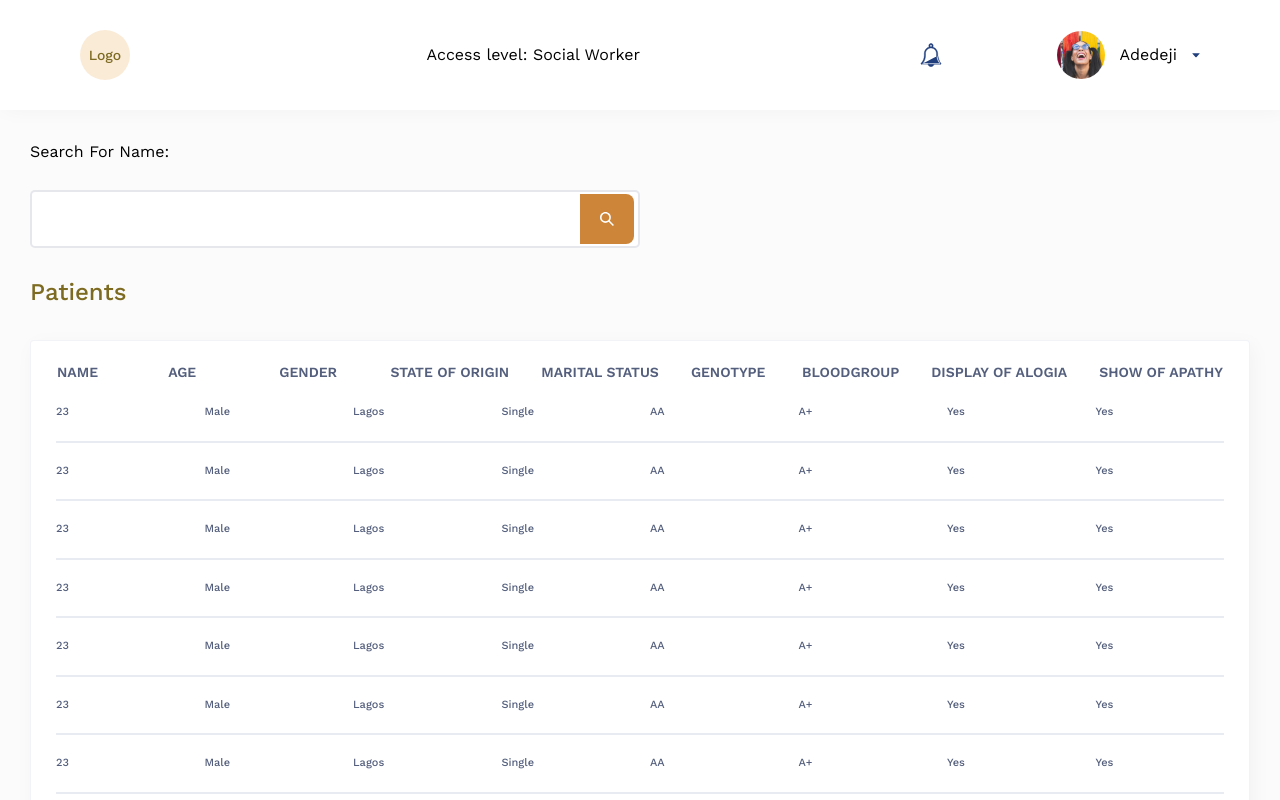
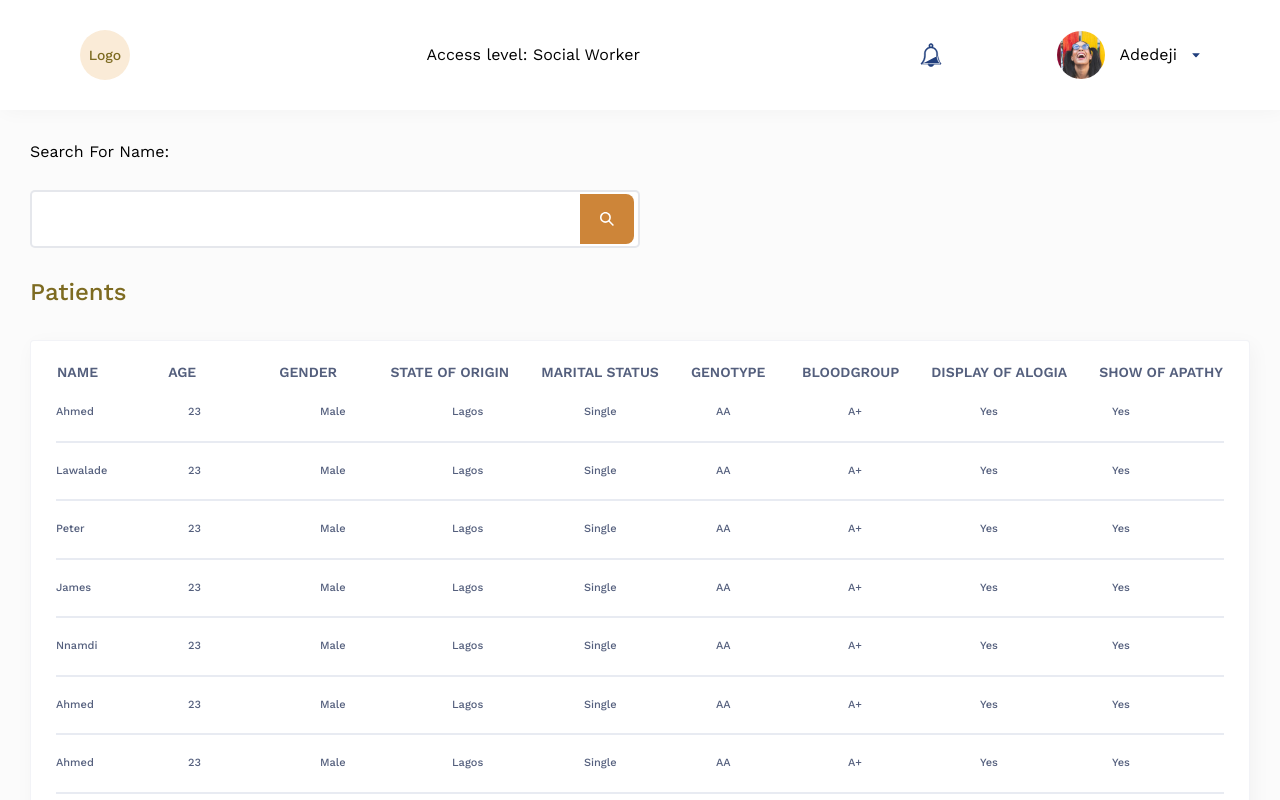
Before and after one commit to Onyelaudochukwuka/authoritative-access, a React (Create React App) app: page /dashboard/users in a window 1280 px wide. Shown: the top 800 px of the page. Built offline with nearby package versions, Linux system fonts and the light colour scheme.

Commit message:
feat: created table

```diff
--- a/src/components/molecules/Table/index.module.css
+++ b/src/components/molecules/Table/index.module.css
@@ -3,6 +3,7 @@
   height: max-content;
   background-color: #fff;
   font-size: 14px;
+  border-collapse: collapse;
   padding: 20px 25px;
   display: flex;
   flex-direction: column;
@@ -50,6 +51,7 @@
   display: flex;
   font-size: 12px;
   flex-direction: column;
+  overflow-x: scroll;
 }
 .Table__footer {
   display: flex;
--- a/src/components/molecules/Table/index.module.scss
+++ b/src/components/molecules/Table/index.module.scss
@@ -4,6 +4,7 @@
   height: max-content;
   background-color: $user-stats;
   font-size: 14px;
+  border-collapse: collapse;
   padding: 20px 25px;
   display: flex;
   flex-direction: column;
@@ -52,6 +53,7 @@
     display: flex;
     font-size: 12px;
     flex-direction: column;
+    overflow-x: scroll;
   }
   &__footer {
     display: flex;
--- a/src/components/molecules/Table/index.tsx
+++ b/src/components/molecules/Table/index.tsx
@@ -1,5 +1,6 @@
 import React, { FC, useState } from 'react';
 
+import { useAppSelector } from '../../../utils/hooks';
 import { TableHeader, TableRow } from '../../atoms';
 
 import style from './index.module.css';
@@ -14,6 +15,9 @@ export interface FilteredQuery {
   status?: string[];
 }
 const Table: FC<ITable> = () => {
+  const search = useAppSelector((state) => state.app.search);
+  // eslint-disable-next-line no-console
+  console.log(search);
   const [rows] = useState<
   {
     id: number;
@@ -27,6 +31,11 @@ const Table: FC<ITable> = () => {
     {
       id: 1,
       data: [
+        {
+          value: 'Name',
+          level: 4,
+          data: 'Ahmed',
+        },
         {
           value: 'Age',
           level: 4,
@@ -93,6 +102,11 @@ const Table: FC<ITable> = () => {
       id: 2,
       data: [
         {
+          value: 'Name',
+          level: 4,
+          data: 'Lawalade',
+        },
+        {
           value: 'Age',
           level: 4,
           data: 23,
@@ -157,6 +171,11 @@ const Table: FC<ITable> = () => {
     {
       id: 3,
       data: [
+        {
+          value: 'Name',
+          level: 4,
+          data: 'Peter',
+        },
         {
           value: 'Age',
           level: 4,
@@ -223,6 +242,11 @@ const Table: FC<ITable> = () => {
       id: 4,
       data: [
         {
+          value: 'Name',
+          level: 4,
+          data: 'James',
+        },
+        {
           value: 'Age',
           level: 4,
           data: 23,
@@ -287,6 +311,11 @@ const Table: FC<ITable> = () => {
     {
       id: 5,
       data: [
+        {
+          value: 'Name',
+          level: 4,
+          data: 'Nnamdi',
+        },
         {
           value: 'Age',
           level: 4,
@@ -353,6 +382,11 @@ const Table: FC<ITable> = () => {
       id: 6,
       data: [
         {
+          value: 'Paul',
+          level: 4,
+          data: 'Ahmed',
+        },
+        {
           value: 'Age',
           level: 4,
           data: 23,
@@ -417,6 +451,11 @@ const Table: FC<ITable> = () => {
     {
       id: 7,
       data: [
+        {
+          value: 'Matthew',
+          level: 4,
+          data: 'Ahmed',
+        },
         {
           value: 'Age',
           level: 4,
@@ -483,6 +522,11 @@ const Table: FC<ITable> = () => {
       id: 8,
       data: [
         {
+          value: 'Chris',
+          level: 4,
+          data: 'Ahmed',
+        },
+        {
           value: 'Age',
           level: 4,
           data: 23,
@@ -547,6 +591,11 @@ const Table: FC<ITable> = () => {
     {
       id: 9,
       data: [
+        {
+          value: 'John',
+          level: 4,
+          data: 'Ahmed',
+        },
         {
           value: 'Age',
           level: 4,
@@ -613,6 +662,11 @@ const Table: FC<ITable> = () => {
       id: 10,
       data: [
         {
+          value: 'Name',
+          level: 4,
+          data: 'Jack',
+        },
+        {
           value: 'Age',
           level: 4,
           data: 23,
@@ -676,10 +730,11 @@ const Table: FC<ITable> = () => {
     },
   ]);
   return (
-    <div className={style.Table}>
+    <table className={style.Table}>
       <TableHeader />
       <div className={style.Table__row}>
-        {rows?.map(({ id, data }: any) => (
+        {rows.filter(({ data }) => data[0].data.toString().toLowerCase()
+          .includes(search.toLowerCase()))?.map(({ id, data }: any) => (
             <TableRow
               key={`tableRow-${id}`}
               {...{
@@ -688,7 +743,7 @@ const Table: FC<ITable> = () => {
             />
         ))}
       </div>
-    </div>
+    </table>
   );
 };
 
```
Also changed, not shown: 1 other file (tests, documents, lock files or other folders). Lines whose indentation alone changed are shown as unchanged.
